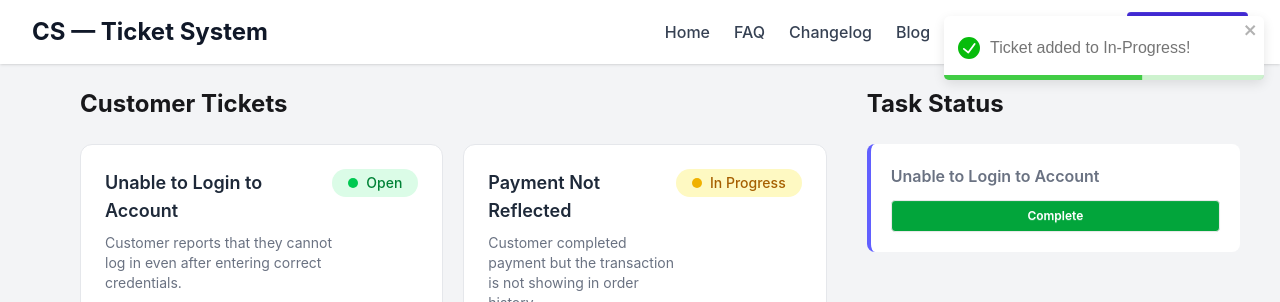
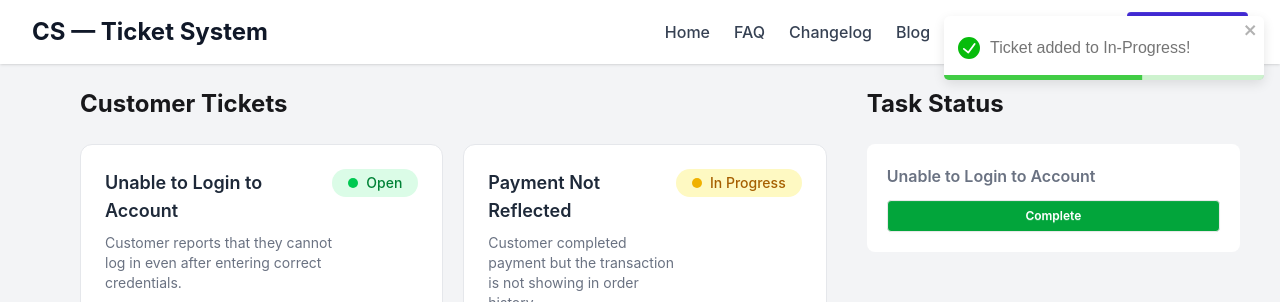
Before and after one commit to Jahid458/cs-ticker-system, a React (Vite) app: page / in a window 1280 px wide. Both pictures are taken after a click on the element 261 px from the left and 263 px from the top of the page. Shown: the top 302 px of the page. Built offline with nearby package versions, Linux system fonts and the light colour scheme.

Commit message:
some design changes

```diff
--- a/src/pages/Tickets/Tickets.jsx
+++ b/src/pages/Tickets/Tickets.jsx
@@ -86,10 +86,10 @@ const Tickets = ({ ticketPromise }) => {
 
       <div className="lg:w-1/3 space-y-10 ">
 
-      <div className="">
+      <div>
         <h2 className="text-2xl font-bold mb-6">Task Status</h2>
         {inProgress.map((task) => (
-              <div key={task.id} className="bg-white p-5 rounded-lg border-l-4 border-indigo-500 mb-4">
+              <div key={task.id} className="bg-white p-5 rounded-lg  mb-4">
                 <p className="font-semibold text-gray-500 mb-3">{task.title}</p>
                 <button
                   onClick={(e) => { e.stopPropagation();  }}
```
